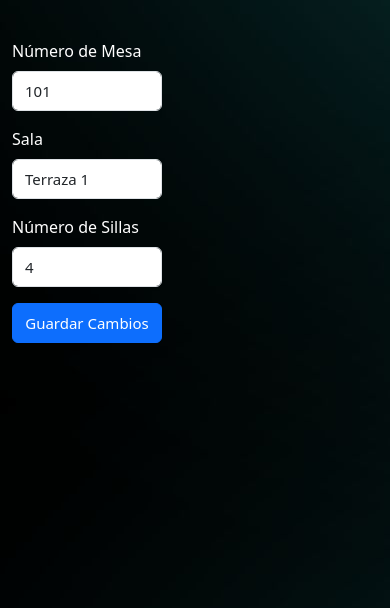
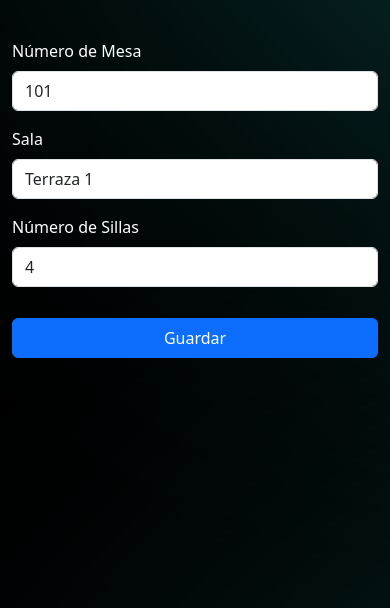
Before and after one commit to AngelCampsRuiz/2425_DAW2_M12_Projecte-02_CampsAngel, a PHP site: page /editar_mesa.php?id=1 in a window 390 px wide. Shown: the part 146-754 px from the top of the page. Run offline with PHP 8.4, Linux system fonts and the light colour scheme; a user stored in the database is signed in; data comes from the database, SQL or seed files in the repository.

Commit message:
Responsive todo - Àngel

```diff
--- a/css/menu.css
+++ b/css/menu.css
@@ -386,3 +386,71 @@ form .btn-primary, form .btn-secondary {
     font-size: 15px;
     padding: 5px 10px;
 }
+
+.input-group {
+    display: flex;
+    justify-content: space-between;
+    align-items: center;
+    gap: 10px;
+    margin-top: 20px;
+}
+
+.input-group .form-control {
+    height: 30px;
+    width: 150px;
+    font-size: 15px;
+}
+
+.input-group .btn {
+    height: 30px;
+    width: 150px;
+    font-size: 15px;
+    padding: 5px 10px;
+}
+
+@media (max-width: 768px) {
+    .input-group {
+        display: block !important;
+    }
+
+    .input-group .form-control,
+    .input-group .btn {
+        width: 100% !important;
+        margin-bottom: 10px !important;
+    }
+}
+
+.flex-form {
+    display: flex !important;
+    justify-content: center !important;
+    align-items: center !important;
+    gap: 20px !important;
+    margin-top: 0 !important;
+    width: 100% !important;
+}
+
+.flex-form .custom-input {
+    height: 40px !important;
+    width: 250px !important;
+    font-size: 16px !important;
+}
+
+.flex-form .custom-btn {
+    height: 40px !important;
+    width: 120px !important;
+    font-size: 16px !important;
+    padding: 0 !important;
+    margin-top: 15px !important;
+}
+
+@media (max-width: 768px) {
+    .flex-form {
+        display: block !important;
+    }
+
+    .flex-form .custom-input,
+    .flex-form .custom-btn {
+        width: 100% !important;
+        margin-bottom: 10px !important;
+    }
+}
--- a/editar_mesa.php
+++ b/editar_mesa.php
@@ -79,15 +79,15 @@ if ($_SERVER['REQUEST_METHOD'] === 'POST') {
         <?php if (!empty($error)): ?>
             <div class="alert alert-danger"><?php echo $error; ?></div>
         <?php endif; ?>
-        <form method="POST" action="editar_mesa.php?id=<?php echo $id_mesa; ?>">
+        <form method="POST" action="editar_mesa.php?id=<?php echo $id_mesa; ?>" class="flex-form">
             <div class="mb-3">
                 <label for="numero_mesa" class="form-label text-white">Número de Mesa</label>
-                <input type="number" class="form-control" id="numero_mesa" name="numero_mesa" value="<?php echo $mesa['numero_mesa']; ?>" required>
+                <input type="number" class="form-control custom-input" id="numero_mesa" name="numero_mesa" value="<?php echo $mesa['numero_mesa']; ?>" required>
                 <div id="numero_mesa_error" class="error-message" style="color: red;"></div>
             </div>
             <div class="mb-3">
                 <label for="id_sala" class="form-label text-white">Sala</label>
-                <select class="form-control" id="id_sala" name="id_sala" required>
+                <select class="form-control custom-input" id="id_sala" name="id_sala" required>
                     <?php
                     $stmt = $conexion->query("SELECT id_sala, nombre_sala FROM tbl_salas");
                     while ($sala = $stmt->fetch(PDO::FETCH_ASSOC)) {
@@ -99,12 +99,13 @@ if ($_SERVER['REQUEST_METHOD'] === 'POST') {
             </div>
             <div class="mb-3">
                 <label for="numero_sillas" class="form-label text-white">Número de Sillas</label>
-                <input type="number" class="form-control" id="numero_sillas" name="numero_sillas" value="<?php echo $mesa['numero_sillas']; ?>" required>
+                <input type="number" class="form-control custom-input" id="numero_sillas" name="numero_sillas" value="<?php echo $mesa['numero_sillas']; ?>" required>
                 <div id="numero_sillas_error" class="error-message" style="color: red;"></div>
             </div>
-            <button type="submit" class="btn btn-primary">Guardar Cambios</button>
+            <button type="submit" class="btn btn-primary custom-btn">Guardar</button>
         </form>
     </div>
+    <script src="./js/validacion_mesa.js"></script>
 </body>
-<script src="./js/validacion_mesa.js"></script>
+
 </html>
```
Also changed, not shown: añadir_mesa.php (+7 -6 lines), añadir_sala.php (+9 -8 lines), añadir_usuario.php (+5 -5 lines), editar_sala.php (+9 -8 lines), editar_usuario.php (+4 -4 lines).
